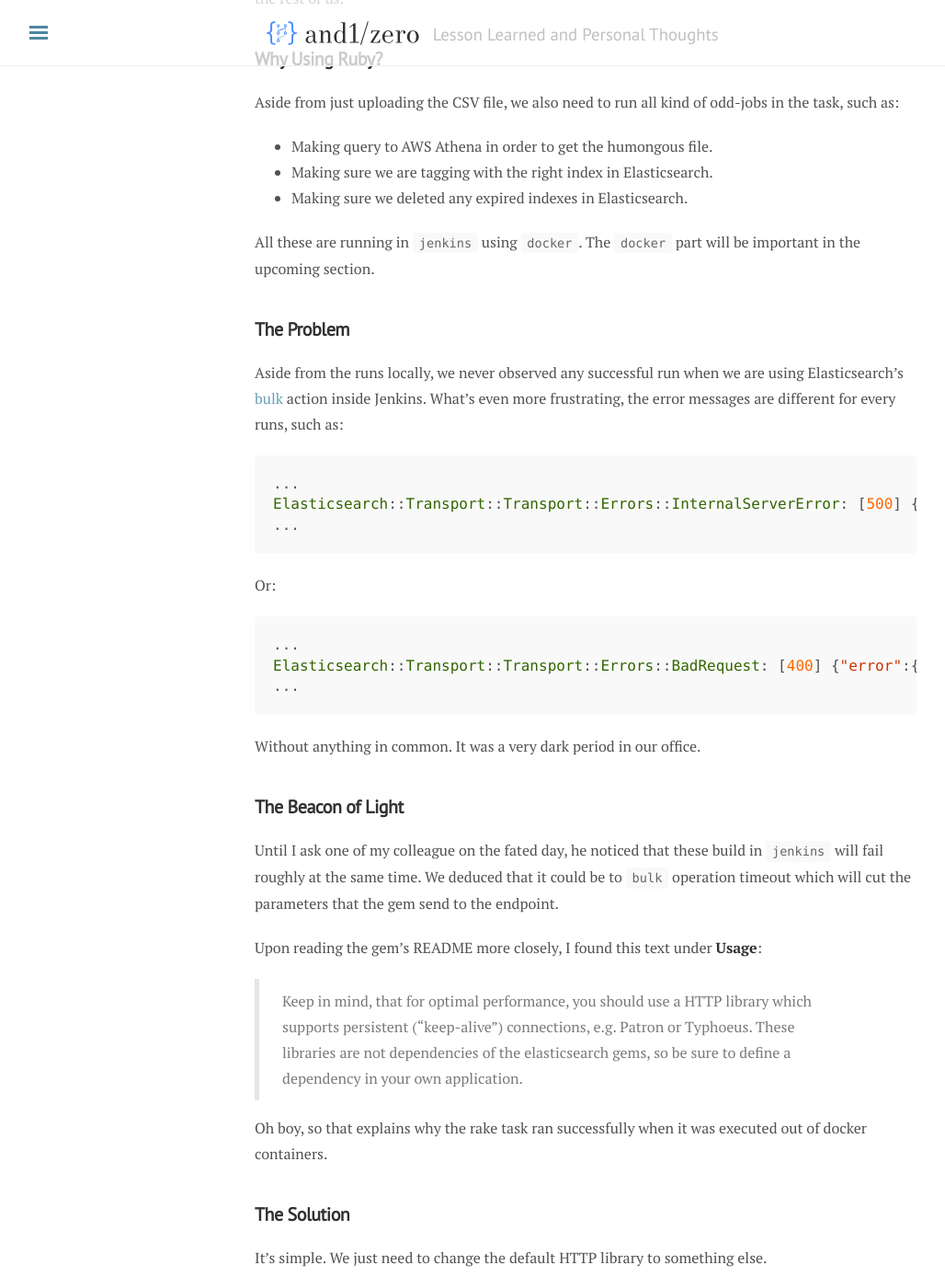
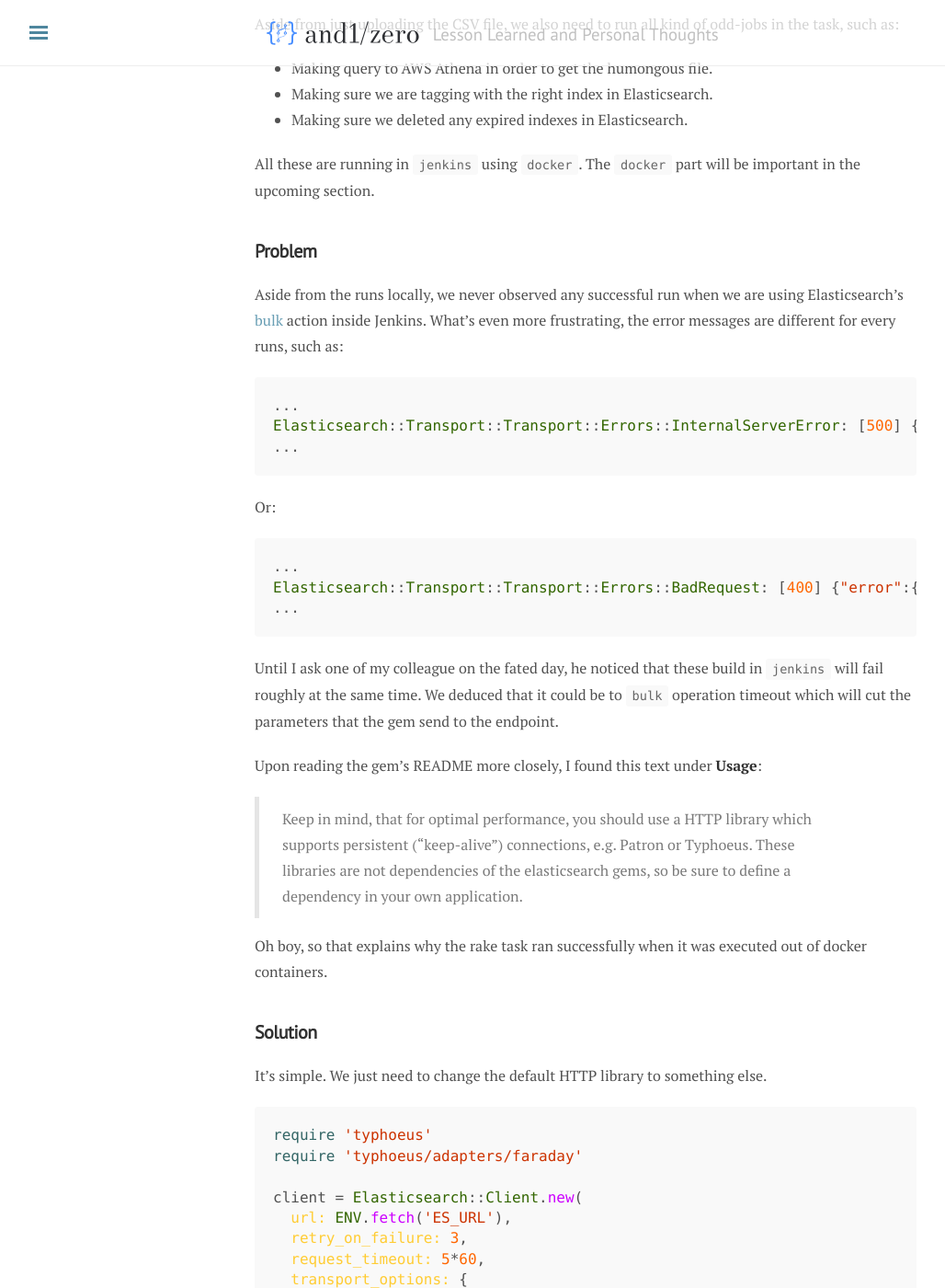
Before and after one commit to and1zero/and1zero.github.io, a Jekyll site: the page built from _posts/2019-03-16-ruby-elasticsearch-bulk-upload.md, in a window 1280 px wide and 1400 px high, scrolled down 533 px. Shown: the whole window at 92% size, without its empty margins (3-1031 px from the left). Built offline with Jekyll 4.4.1, drawn with Linux system fonts in a browser that asks for light colours; nearby versions of some CDN libraries; comment, search, counter and statistics services are not loaded.

Commit message:
Clean up articles

````diff
--- a/_posts/2019-03-16-ruby-elasticsearch-bulk-upload.md
+++ b/_posts/2019-03-16-ruby-elasticsearch-bulk-upload.md
@@ -29,7 +27,7 @@ Aside from just uploading the CSV file, we also need to run all kind of odd-jobs
 
 All these are running in `jenkins` using `docker`. The `docker` part will be important in the upcoming section.
 
-## The Problem
+## Problem
 
 Aside from the runs locally, we never observed any successful run when we are using Elasticsearch's [bulk](https://github.com/elastic/elasticsearch-ruby/blob/master/elasticsearch-api/lib/elasticsearch/api/actions/bulk.rb) action inside Jenkins. What's even more frustrating, the error messages are different for every runs, such as:
 
@@ -47,10 +45,6 @@ Elasticsearch::Transport::Transport::Errors::BadRequest: [400] {"error":{"root_c
 ...
 ```
 
-Without anything in common. It was a very dark period in our office.
-
-## The Beacon of Light
-
 Until I ask one of my colleague on the fated day, he noticed that these build in `jenkins` will fail roughly at the same time. We deduced that it could be to `bulk` operation timeout which will cut the parameters that the gem send to the endpoint.
 
 Upon reading the gem's README more closely, I found this text under **Usage**:
@@ -59,7 +53,7 @@ Upon reading the gem's README more closely, I found this text under **Usage**:
 
 Oh boy, so that explains why the rake task ran successfully when it was executed out of docker containers.
 
-## The Solution
+## Solution
 
 It's simple. We just need to change the default HTTP library to something else.
 
````
Also changed, not shown: other parts of _posts/2019-03-16-ruby-elasticsearch-bulk-upload.md (+0 -2 lines), _posts/2019-03-12-connecting-to-aws-elasticsearch-vpc-locally.md (+0 -2 lines).
